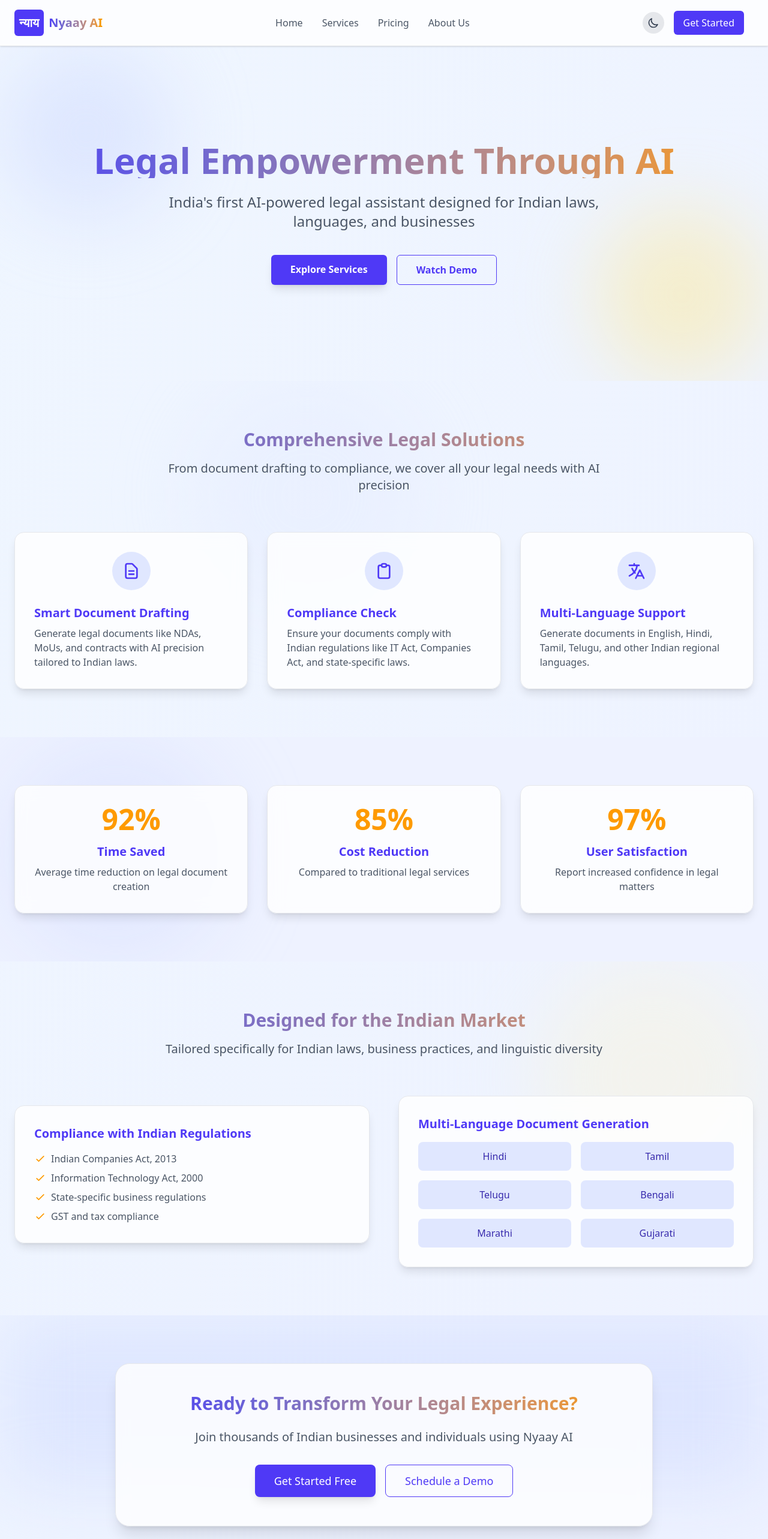
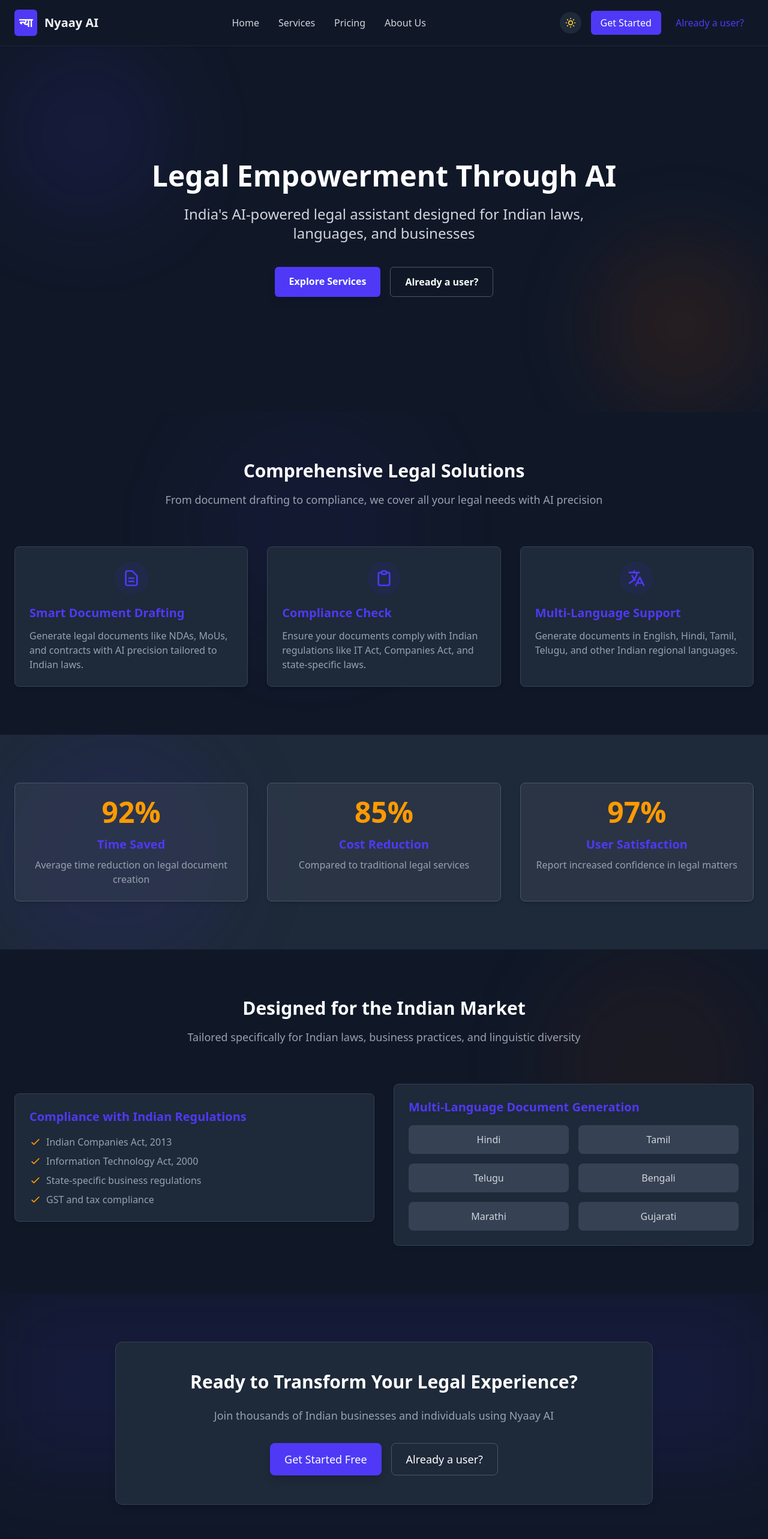
Before and after one commit to CriticalMalwareHacker/nyaay-AI, a Next.js app: page / in a window 1280 px wide. Shown: the top 2566 px of the page at 60% size. Built offline with nearby package versions, Linux system fonts and the light colour scheme.

Commit message:
More chnages v2

```diff
--- a/src/app/page.tsx
+++ b/src/app/page.tsx
@@ -8,7 +8,7 @@
 
 export default function NyaayAI() {
   const [mobileMenuOpen, setMobileMenuOpen] = useState(false);
-  const [darkMode, setDarkMode] = useState(false);
+  const [darkMode, setDarkMode] = useState(true); // Dark mode as default
   const mainRef = useRef(null);
   const heroRef = useRef(null);
   const titleRef = useRef(null);
@@ -110,18 +110,18 @@
   };
 
   return (
-    <div className={`min-h-screen transition-colors duration-300 ${darkMode ? 'dark bg-gray-900 text-gray-100' : 'bg-gradient-to-br from-blue-50 to-indigo-50 text-gray-800'}`} ref={mainRef}>
+    <div className={`min-h-screen transition-colors duration-300 ${darkMode ? 'dark bg-gray-900 text-gray-100' : 'bg-gray-50 text-gray-800'}`} ref={mainRef}>
       <Head>
         <title>Nyaay AI - AI-Powered Legal Assistant for India</title>
         <meta name="description" content="India's premier AI-powered legal assistant for startups, businesses, and individuals" />
       </Head>
 
       {/* Header */}
-      <header className={`sticky top-0 z-50 backdrop-blur-md ${darkMode ? 'bg-gray-900/80' : 'bg-white/80'} border-b ${darkMode ? 'border-gray-800' : 'border-gray-200'} shadow-sm`}>
-        <div className="container mx-auto px-6 py-4 flex justify-between items-center">
+      <header className={`sticky top-0 z-50 ${darkMode ? 'bg-gray-900 border-gray-800' : 'bg-white border-gray-200'} border-b shadow-sm`}>
+        <div className="container mx-auto px-4 sm:px-6 py-4 flex justify-between items-center">
           <div className="flex items-center">
-            <div className={`${darkMode ? 'bg-amber-500' : 'bg-indigo-600'} text-white font-bold text-xl p-2 rounded-md`}>न्याय</div>
-            <span className="ml-2 text-xl font-bold bg-gradient-to-r from-indigo-600 to-amber-500 bg-clip-text text-transparent">Nyaay AI</span>
+            <div className={`${darkMode ? 'bg-indigo-600' : 'bg-indigo-700'} text-white font-bold text-xl p-2 rounded-md`}>न्या</div>
+            <span className="ml-3 text-xl font-bold font-sans">Nyaay AI</span>
           </div>
           <nav className="hidden md:flex space-x-8">
             <a href="#home" className={`hover:text-indigo-500 ${darkMode ? 'text-gray-300' : 'text-gray-600'}`}>Home</a>
@@ -132,7 +132,7 @@
           <div className="flex items-center space-x-4">
             <button
               onClick={() => setDarkMode(!darkMode)}
-              className={`p-2 rounded-full ${darkMode ? 'bg-gray-700 text-amber-300' : 'bg-gray-200 text-gray-700'}`}
+              className={`p-2 rounded-full ${darkMode ? 'bg-gray-800 text-amber-300' : 'bg-gray-200 text-gray-700'}`}
             >
               {darkMode ? (
                 <svg className="w-5 h-5" fill="none" stroke="currentColor" viewBox="0 0 24 24" xmlns="http://www.w3.org/2000/svg">
@@ -145,6 +145,7 @@
               )}
             </button>
             <a href="#" className="hidden md:block bg-indigo-600 text-white px-4 py-2 rounded-md hover:bg-indigo-700 transition-colors">Get Started</a>
+            <a href="#" className="hidden md:block ml-2 text-indigo-600 hover:text-indigo-700 dark:text-indigo-400 dark:hover:text-indigo-300">Already a user?</a>
             <button
               className="md:hidden"
               onClick={() => setMobileMenuOpen(!mobileMenuOpen)}
@@ -161,54 +162,55 @@
           <a href="#pricing" className={`block py-3 px-6 ${darkMode ? 'text-gray-300 hover:bg-gray-700' : 'text-gray-600 hover:bg-gray-100'}`}>Pricing</a>
           <a href="#about" className={`block py-3 px-6 ${darkMode ? 'text-gray-300 hover:bg-gray-700' : 'text-gray-600 hover:bg-gray-100'}`}>About Us</a>
           <a href="#" className="block py-3 px-6 text-white bg-indigo-600 hover:bg-indigo-700">Get Started</a>
+          <a href="#" className="block py-3 px-6 text-indigo-600 hover:bg-indigo-50 dark:text-indigo-400 dark:hover:bg-gray-700">Already a user?</a>
         </div>
       </header>
 
       {/* Hero Section */}
-      <section id="home" className="relative py-20" ref={heroRef}>
+      <section id="home" className="relative py-16 md:py-24" ref={heroRef}>
         <div className="absolute inset-0 overflow-hidden">
-          <div className={`absolute left-0 top-0 w-72 h-72 rounded-full ${darkMode ? 'bg-indigo-900/20' : 'bg-indigo-200/40'} blur-3xl`}></div>
-          <div className={`absolute right-0 bottom-0 w-72 h-72 rounded-full ${darkMode ? 'bg-amber-900/20' : 'bg-amber-200/40'} blur-3xl`}></div>
+          <div className={`absolute left-0 top-0 w-72 h-72 rounded-full ${darkMode ? 'bg-indigo-900/20' : 'bg-indigo-100/40'} blur-3xl`}></div>
+          <div className={`absolute right-0 bottom-0 w-72 h-72 rounded-full ${darkMode ? 'bg-amber-900/20' : 'bg-amber-100/40'} blur-3xl`}></div>
         </div>
 
-        <div className="container mx-auto px-6 py-20 text-center relative z-10">
+        <div className="container mx-auto px-4 sm:px-6 py-16 md:py-24 text-center relative z-10">
           <h1
             ref={titleRef}
-            className="text-4xl md:text-6xl font-bold mb-6 bg-gradient-to-r from-indigo-600 to-amber-500 bg-clip-text text-transparent"
+            className={`text-3xl sm:text-4xl md:text-5xl font-bold mb-6 ${darkMode ? 'text-white' : 'text-gray-900'}`}
           >
             Legal Empowerment Through AI
           </h1>
           <p
             ref={subtitleRef}
-            className={`text-xl md:text-2xl mt-4 max-w-3xl mx-auto ${darkMode ? 'text-gray-300' : 'text-gray-600'}`}
+            className={`text-lg sm:text-xl md:text-2xl mt-4 max-w-3xl mx-auto ${darkMode ? 'text-gray-300' : 'text-gray-600'}`}
           >
-            India's first AI-powered legal assistant designed for Indian laws, languages, and businesses
+            India's AI-powered legal assistant designed for Indian laws, languages, and businesses
           </p>
 
-          <div className="flex flex-col md:flex-row justify-center gap-4 mt-10">
-            <a href="#services" className="bg-indigo-600 text-white px-8 py-3 rounded-md font-semibold hover:bg-indigo-700 transition-colors shadow-lg">
+          <div className="flex flex-col sm:flex-row justify-center gap-4 mt-10">
+            <a href="#services" className="bg-indigo-600 text-white px-6 py-3 rounded-md font-semibold hover:bg-indigo-700 transition-colors shadow-lg">
               Explore Services
             </a>
-            <a href="#" className={`border ${darkMode ? 'border-gray-600 text-white hover:bg-gray-800' : 'border-indigo-600 text-indigo-600 hover:bg-indigo-50'} px-8 py-3 rounded-md font-semibold transition-colors`}>
-              Watch Demo
+            <a href="#" className={`border ${darkMode ? 'border-gray-600 text-white hover:bg-gray-800' : 'border-indigo-600 text-indigo-600 hover:bg-indigo-50'} px-6 py-3 rounded-md font-semibold transition-colors`}>
+              Already a user?
             </a>
           </div>
         </div>
       </section>
 
       {/* Services Section */}
-      <section id="services" className="py-20 relative">
+      <section id="services" className="py-16 md:py-20 relative">
         <div className="absolute inset-0 overflow-hidden">
           <div className={`absolute left-1/4 top-0 w-96 h-96 rounded-full ${darkMode ? 'bg-indigo-900/10' : 'bg-indigo-100/30'} blur-3xl`}></div>
         </div>
 
-        <div className="container mx-auto px-6 relative z-10">
-          <h3 className="text-3xl font-bold text-center mb-4 bg-gradient-to-r from-indigo-600 to-amber-500 bg-clip-text text-transparent">Comprehensive Legal Solutions</h3>
-          <p className={`text-xl text-center mb-16 max-w-3xl mx-auto ${darkMode ? 'text-gray-400' : 'text-gray-600'}`}>
+        <div className="container mx-auto px-4 sm:px-6 relative z-10">
+          <h3 className={`text-2xl sm:text-3xl font-bold text-center mb-4 ${darkMode ? 'text-white' : 'text-gray-900'}`}>Comprehensive Legal Solutions</h3>
+          <p className={`text-lg text-center mb-12 md:mb-16 max-w-3xl mx-auto ${darkMode ? 'text-gray-400' : 'text-gray-600'}`}>
             From document drafting to compliance, we cover all your legal needs with AI precision
           </p>
 
-          <div className="grid md:grid-cols-3 gap-8">
+          <div className="grid md:grid-cols-2 lg:grid-cols-3 gap-6 md:gap-8">
             {[
               {
                 icon: (
@@ -241,12 +243,12 @@
               <div
                 key={index}
                 ref={addToFeatureRefs}
-                className={`p-8 rounded-2xl backdrop-blur-md border ${darkMode ? 'bg-gray-800/30 border-gray-700 text-gray-200' : 'bg-white/80 border-gray-200'} shadow-lg hover:shadow-xl transition-all duration-300 cursor-pointer`}
+                className={`p-6 rounded-lg ${darkMode ? 'bg-gray-800 border-gray-700 text-gray-200' : 'bg-white border-gray-200'} border shadow-md hover:shadow-lg transition-all duration-300 cursor-pointer`}
               >
-                <div className={`rounded-full w-16 h-16 flex items-center justify-center mx-auto mb-6 ${darkMode ? 'bg-indigo-900/20' : 'bg-indigo-100'}`}>
+                <div className={`rounded-full w-14 h-14 flex items-center justify-center mx-auto mb-4 ${darkMode ? 'bg-indigo-900/20' : 'bg-indigo-100'}`}>
                   {service.icon}
                 </div>
-                <h4 className="text-xl font-semibold mb-2 text-indigo-600">{service.title}</h4>
+                <h4 className="text-xl font-semibold mb-3 text-indigo-600">{service.title}</h4>
                 <p className={darkMode ? 'text-gray-400' : 'text-gray-600'}>
                   {service.description}
                 </p>
@@ -257,13 +259,13 @@
       </section>
 
       {/* Stats Section */}
-      <section className={`py-20 ${darkMode ? 'bg-gray-800' : 'bg-indigo-50'} relative`}>
+      <section className={`py-16 md:py-20 ${darkMode ? 'bg-gray-800' : 'bg-indigo-50'} relative`}>
         <div className="absolute inset-0 overflow-hidden">
           <div className={`absolute left-0 top-0 w-96 h-96 rounded-full ${darkMode ? 'bg-indigo-900/20' : 'bg-indigo-200/30'} blur-3xl`}></div>
         </div>
 
-        <div className="container mx-auto px-6 relative z-10">
-          <div className="grid grid-cols-1 md:grid-cols-3 gap-8 text-center">
+        <div className="container mx-auto px-4 sm:px-6 relative z-10">
+          <div className="grid grid-cols-1 md:grid-cols-3 gap-6 md:gap-8 text-center">
             {[
               { value: 92, title: "Time Saved", description: "Average time reduction on legal document creation" },
               { value: 85, title: "Cost Reduction", description: "Compared to traditional legal services" },
@@ -271,9 +273,9 @@
             ].map((stat, index) => (
               <div
                 key={index}
-                className={`p-8 rounded-2xl backdrop-blur-md border ${darkMode ? 'bg-gray-800/30 border-gray-700' : 'bg-white/80 border-gray-200'} shadow-lg`}
+                className={`p-6 rounded-lg ${darkMode ? 'bg-gray-700/50 border-gray-600' : 'bg-white border-gray-200'} border shadow-md`}
               >
-                <div ref={addToStatRefs} data-value={stat.value} className="text-5xl font-bold text-amber-500 mb-4">0%</div>
+                <div ref={addToStatRefs} data-value={stat.value} className="text-4xl md:text-5xl font-bold text-amber-500 mb-4">0%</div>
                 <h3 className="text-xl font-semibold mb-2 text-indigo-600">{stat.title}</h3>
                 <p className={darkMode ? 'text-gray-400' : 'text-gray-600'}>{stat.description}</p>
               </div>
@@ -283,20 +285,20 @@
       </section>
 
       {/* Indian Market Focus Section */}
-      <section className="py-20 relative">
+      <section className="py-16 md:py-20 relative">
         <div className="absolute inset-0 overflow-hidden">
           <div className={`absolute right-0 top-0 w-96 h-96 rounded-full ${darkMode ? 'bg-amber-900/10' : 'bg-amber-100/30'} blur-3xl`}></div>
         </div>
 
-        <div className="container mx-auto px-6 relative z-10">
-          <h3 className="text-3xl font-bold text-center mb-4 bg-gradient-to-r from-indigo-600 to-amber-500 bg-clip-text text-transparent">Designed for the Indian Market</h3>
-          <p className={`text-xl text-center mb-16 max-w-3xl mx-auto ${darkMode ? 'text-gray-400' : 'text-gray-600'}`}>
+        <div className="container mx-auto px-4 sm:px-6 relative z-10">
+          <h3 className={`text-2xl sm:text-3xl font-bold text-center mb-4 ${darkMode ? 'text-white' : 'text-gray-900'}`}>Designed for the Indian Market</h3>
+          <p className={`text-lg text-center mb-12 md:mb-16 max-w-3xl mx-auto ${darkMode ? 'text-gray-400' : 'text-gray-600'}`}>
             Tailored specifically for Indian laws, business practices, and linguistic diversity
           </p>
 
-          <div className="grid md:grid-cols-2 gap-12 items-center">
+          <div className="grid md:grid-cols-2 gap-8 items-center">
             <div>
-              <div className={`p-8 rounded-2xl backdrop-blur-md border ${darkMode ? 'bg-gray-800/30 border-gray-700' : 'bg-white/80 border-gray-200'} shadow-lg mb-6`}>
+              <div className={`p-6 rounded-lg ${darkMode ? 'bg-gray-800 border-gray-700' : 'bg-white border-gray-200'} border shadow-md mb-6`}>
                 <h4 className="text-xl font-semibold mb-4 text-indigo-600">Compliance with Indian Regulations</h4>
                 <ul className={`space-y-2 ${darkMode ? 'text-gray-400' : 'text-gray-600'}`}>
                   <li className="flex items-center">
@@ -328,7 +330,7 @@
             </div>
 
             <div>
-              <div className={`p-8 rounded-2xl backdrop-blur-md border ${darkMode ? 'bg-gray-800/30 border-gray-700' : 'bg-white/80 border-gray-200'} shadow-lg`}>
+              <div className={`p-6 rounded-lg ${darkMode ? 'bg-gray-800 border-gray-700' : 'bg-white border-gray-200'} border shadow-md`}>
                 <h4 className="text-xl font-semibold mb-4 text-indigo-600">Multi-Language Document Generation</h4>
                 <div className="grid grid-cols-2 gap-4">
                   {['Hindi', 'Tamil', 'Telugu', 'Bengali', 'Marathi', 'Gujarati'].map((language) => (
@@ -344,23 +346,23 @@
       </section>
 
       {/* CTA Section */}
-      <section className="py-20 relative">
+      <section className="py-16 md:py-20 relative">
         <div className="absolute inset-0 overflow-hidden">
           <div className={`absolute left-0 top-0 w-full h-72 ${darkMode ? 'bg-indigo-900/20' : 'bg-indigo-200/40'} blur-3xl`}></div>
         </div>
 
-        <div className="container mx-auto px-6 text-center relative z-10">
-          <div className={`p-12 rounded-3xl backdrop-blur-md border ${darkMode ? 'bg-gray-800/30 border-gray-700' : 'bg-white/80 border-gray-200'} shadow-xl max-w-4xl mx-auto`}>
-            <h2 className="text-3xl font-bold mb-6 bg-gradient-to-r from-indigo-600 to-amber-500 bg-clip-text text-transparent">Ready to Transform Your Legal Experience?</h2>
-            <p className={`text-xl mb-8 ${darkMode ? 'text-gray-400' : 'text-gray-600'}`}>
+        <div className="container mx-auto px-4 sm:px-6 text-center relative z-10">
+          <div className={`p-8 md:p-12 rounded-xl ${darkMode ? 'bg-gray-800 border-gray-700' : 'bg-white border-gray-200'} border shadow-lg max-w-4xl mx-auto`}>
+            <h2 className={`text-2xl sm:text-3xl font-bold mb-6 ${darkMode ? 'text-white' : 'text-gray-900'}`}>Ready to Transform Your Legal Experience?</h2>
+            <p className={`text-lg mb-8 ${darkMode ? 'text-gray-400' : 'text-gray-600'}`}>
               Join thousands of Indian businesses and individuals using Nyaay AI
             </p>
-            <div className="flex flex-col md:flex-row justify-center gap-4">
-              <button className="bg-indigo-600 text-white px-8 py-3 rounded-lg text-lg font-medium hover:bg-indigo-700 transition-colors shadow-lg">
+            <div className="flex flex-col sm:flex-row justify-center gap-4">
+              <button className="bg-indigo-600 text-white px-6 py-3 rounded-lg text-lg font-medium hover:bg-indigo-700 transition-colors shadow-lg">
                 Get Started Free
               </button>
-              <button className={`border ${darkMode ? 'border-gray-600 text-white hover:bg-gray-800' : 'border-indigo-600 text-indigo-600 hover:bg-indigo-50'} px-8 py-3 rounded-lg text-lg font-medium transition-colors`}>
-                Schedule a Demo
+              <button className={`border ${darkMode ? 'border-gray-600 text-white hover:bg-gray-800' : 'border-indigo-600 text-indigo-600 hover:bg-indigo-50'} px-6 py-3 rounded-lg text-lg font-medium transition-colors`}>
+                Already a user?
               </button>
             </div>
           </div>
@@ -369,12 +371,12 @@
 
       {/* Footer */}
       <footer className={`py-12 ${darkMode ? 'bg-gray-900 text-gray-400' : 'bg-gray-800 text-gray-300'}`}>
-        <div className="container mx-auto px-6">
+        <div className="container mx-auto px-4 sm:px-6">
           <div className="grid md:grid-cols-4 gap-8">
             <div>
               <div className="flex items-center mb-4">
-                <div className={`${darkMode ? 'bg-amber-500' : 'bg-indigo-600'} text-white font-bold text-xl p-2 rounded-md`}>न्याय</div>
-                <span className="ml-2 text-xl font-bold bg-gradient-to-r from-indigo-400 to-amber-400 bg-clip-text text-transparent">Nyaay AI</span>
+                <div className={`${darkMode ? 'bg-indigo-600' : 'bg-indigo-700'} text-white font-bold text-xl p-2 rounded-md`}>न्या</div>
+                <span className="ml-2 text-xl font-bold">Nyaay AI</span>
               </div>
               <p>India's premier AI-powered legal assistant platform</p>
             </div>
```
